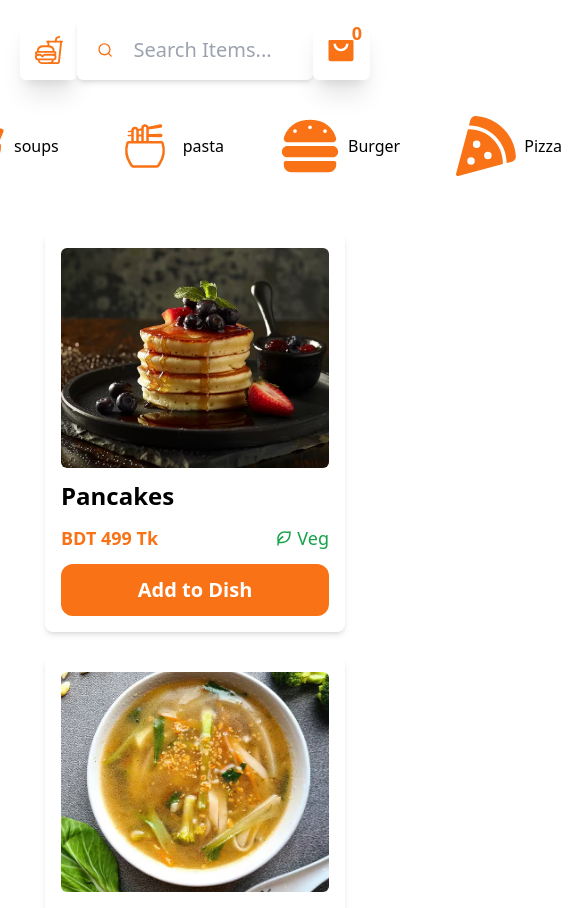
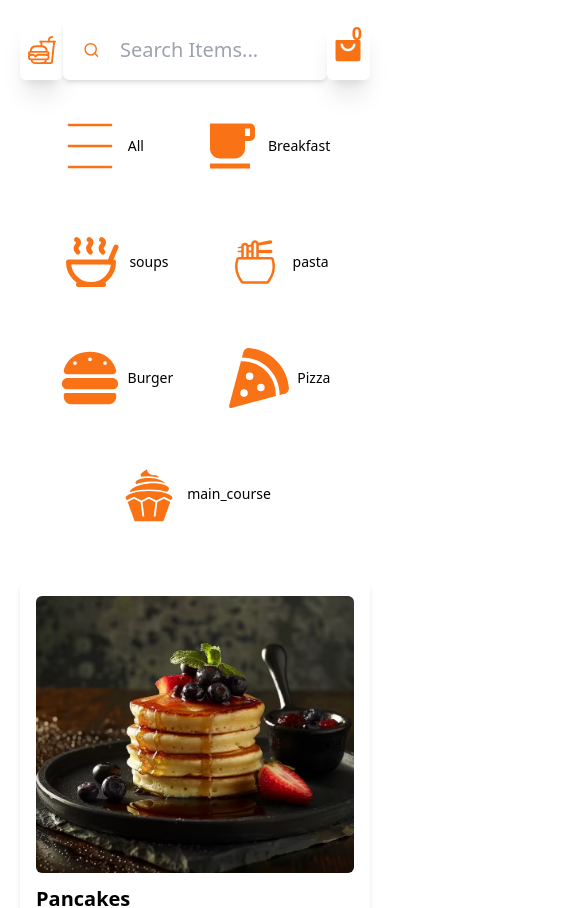
Before and after one commit to Torabarnob203311003/Food-Delivery, a React (Vite) app: page / in a window 390 px wide. Shown: the top 908 px of the page, 585 px wide, since content can reach past the window. Built offline with nearby package versions, Linux system fonts and the light colour scheme.

Commit message:
responsive work done

```diff
--- a/src/Components/Card.jsx
+++ b/src/Components/Card.jsx
@@ -4,7 +4,7 @@ import { GiMeat } from 'react-icons/gi';
 
 function Card({ food }) {
   return (
-    <div className='w-[300px] h-[400px] bg-white p-4 rounded-lg flex flex-col gap-3 shadow-md hover:shadow-orange-500'>
+    <div className='w-full sm:w-[300px] md:w-[350px] lg:w-[400px] xl:w-[450px] h-auto bg-white p-4 rounded-lg flex flex-col gap-3 shadow-md hover:shadow-orange-500'>
       {/* Image Section */}
       <div className='w-full h-[60%] overflow-hidden'>
         <img
@@ -15,14 +15,14 @@ function Card({ food }) {
       </div>
 
       {/* Title */}
-      <div className='text-2xl font-semibold'>{food.food_name}</div>
+      <div className='text-xl sm:text-2xl font-semibold'>{food.food_name}</div>
 
       {/* Price & Type */}
       <div className='w-full flex justify-between items-center'>
-        <div className='text-lg font-semibold text-orange-500'>
+        <div className='text-lg sm:text-xl font-semibold text-orange-500'>
           BDT {food.price} Tk
         </div>
-        <div className='flex items-center text-lg font-medium'>
+        <div className='flex items-center text-lg sm:text-xl font-medium'>
           {food.food_type === 'veg' ? (
             <>
               <RiLeafLine className='text-green-600 mr-1' />
@@ -38,7 +38,7 @@ function Card({ food }) {
       </div>
 
       {/* Button */}
-      <button className='w-full p-3 bg-orange-500 rounded-xl text-xl text-white hover:bg-yellow-100 hover:text-orange-500 font-semibold transition-all'>
+      <button className='w-full p-3 bg-orange-500 rounded-xl text-xl sm:text-lg text-white hover:bg-yellow-100 hover:text-orange-500 font-semibold transition-all'>
         Add to Dish
       </button>
     </div>
--- a/src/Components/Nav.jsx
+++ b/src/Components/Nav.jsx
@@ -5,25 +5,28 @@ import { IoFastFoodOutline } from 'react-icons/io5';
 
 function Nav() {
   return (
-    <div className=' w-full h-[100px] flex  justify-between items-center px-5 md:px-8 '>
-      <div className=' w-[60px] h-[60px] bg-white flex justify-center items-center rounded-md shadow-xl '>
+    <div className='w-full h-[100px] flex justify-between items-center px-5 md:px-8'>
+      {/* Logo */}
+      <div className='w-[60px] h-[60px] bg-white flex justify-center items-center rounded-md shadow-xl'>
         <IoFastFoodOutline className='w-[30px] h-[30px] text-orange-500' />
       </div>
-      <form className=' h-[60px] w-[70%]  flex items-center bg-white px-5 gap-5 rounded-md shadow-md'>
-        <FiSearch className='text-orange-500 w-[20px] h-[20px] ' />
+
+      {/* Search Bar */}
+      <form className='h-[60px] w-full md:w-[70%] flex items-center bg-white px-5 gap-5 rounded-md shadow-md'>
+        <FiSearch className='text-orange-500 w-[20px] h-[20px]' />
         <input
-          className=' w-[100%] outline-none text-[20px]'
+          className='w-full outline-none text-[20px]'
           type='text'
           placeholder='Search Items...'
         />
       </form>
 
-      <div className=' w-[60px] h-[60px] bg-white flex justify-center items-center shadow-xl  relative rounded-md '>
-        <span className=' absolute top-0 right-2 font-bold text-[18px] text-orange-500'>
-          {' '}
+      {/* Cart Icon */}
+      <div className='w-[60px] h-[60px] bg-white flex justify-center items-center shadow-xl relative rounded-md'>
+        <span className='absolute top-0 right-2 font-bold text-[18px] text-orange-500'>
           0
         </span>
-        <BiSolidShoppingBagAlt className='w-[30px] h-[30px] text-orange-500   ' />
+        <BiSolidShoppingBagAlt className='w-[30px] h-[30px] text-orange-500' />
       </div>
     </div>
   );
--- a/src/pages/Home.jsx
+++ b/src/pages/Home.jsx
@@ -15,13 +15,14 @@ function Home() {
   return (
     <div>
       <Nav />
-      <div>
-        <div className='flex justify-center gap-6 mb-6'>
+      <div className='px-5 md:px-8'>
+        {/* Category Buttons */}
+        <div className='flex flex-wrap justify-center gap-6 mb-6'>
           {Catagories.map(category => (
             <button
               key={category.id}
               onClick={() => setSelectedCategory(category.name)}
-              className='flex items-center gap-2 p-4 hover:bg-gray-200 rounded-lg'
+              className='flex items-center gap-2 p-4 hover:bg-gray-200 rounded-lg text-sm md:text-base'
             >
               {category.icon}
               <span>{category.name}</span>
@@ -31,7 +32,7 @@ function Home() {
 
         {/* Food List */}
         <div className='mt-10'>
-          <FoodList foodItems={filteredItems} />{' '}
+          <FoodList foodItems={filteredItems} />
         </div>
       </div>
     </div>
```
